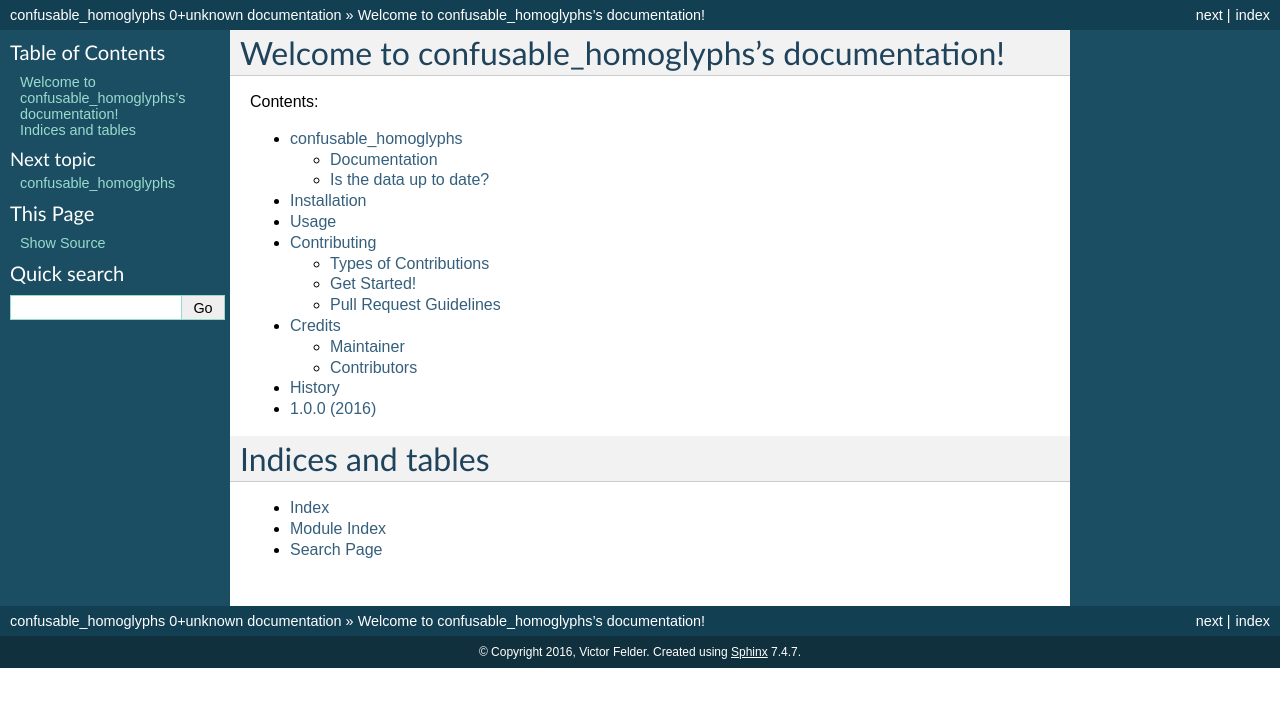
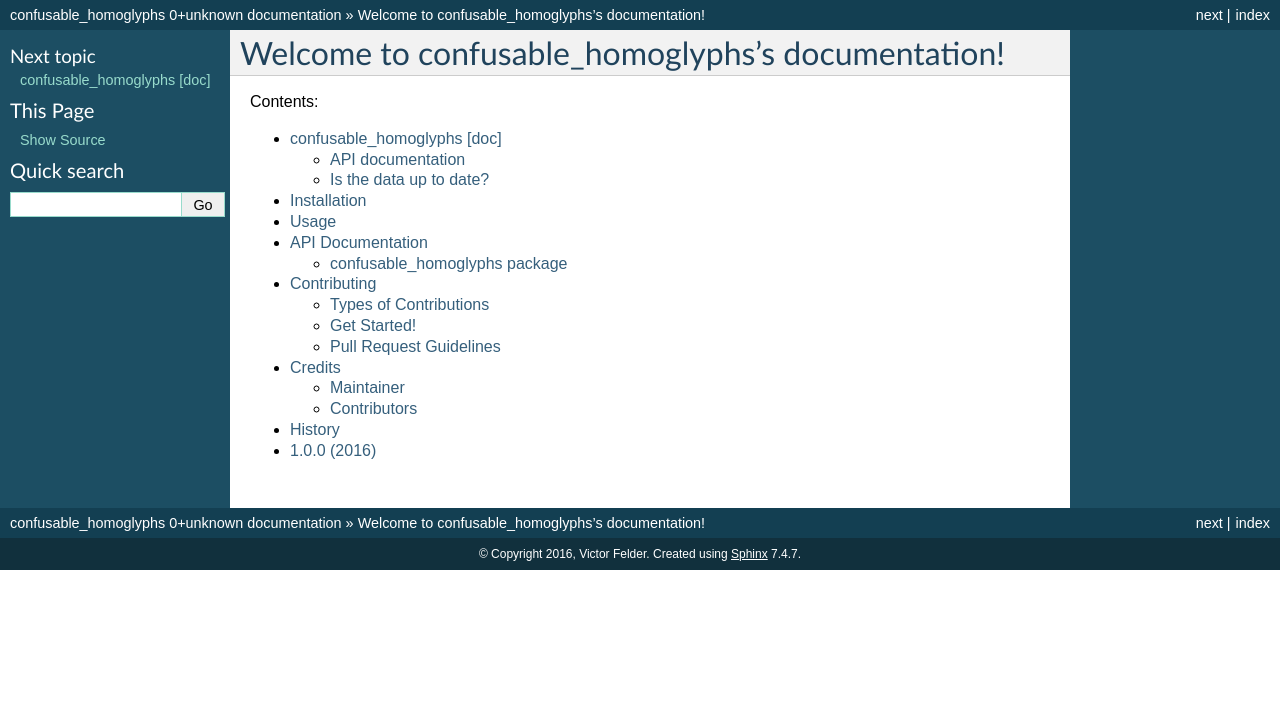
Before and after one commit to vhf/confusable_homoglyphs, a Sphinx documentation site: the page built from docs/index.rst, in a window 1280 px wide. Shown: the top 707 px of the page. Built offline with Sphinx 7.4.7, drawn with Linux system fonts in a browser that asks for light colours.

Commit message:
Doc update

```diff
--- /dev/null
+++ b/docs/apidocumentation.rst
@@ -0,0 +1,5 @@
+=================
+API Documentation
+=================
+
+.. include:: ./confusable_homoglyphs.rst
--- a/docs/index.rst
+++ b/docs/index.rst
@@ -14,13 +14,7 @@
    readme
    installation
    usage
+   apidocumentation
    contributing
    authors
    history
-
-Indices and tables
-==================
-
-* :ref:`genindex`
-* :ref:`modindex`
-* :ref:`search`
```
Also changed, not shown: README.rst (+6 -12 lines), 1 other file.
